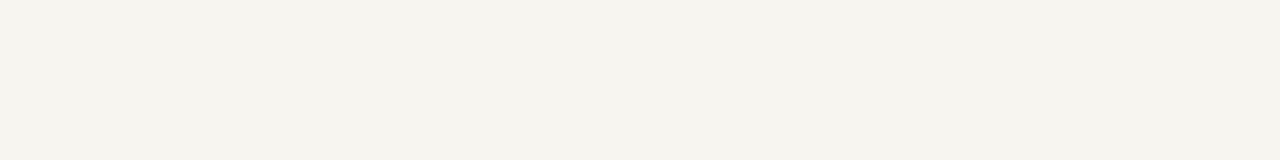
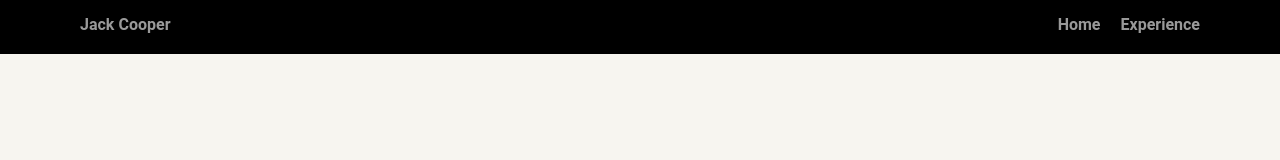
Before and after one commit to jackcooperr/techdegree-project-1, a plain HTML site: page experience.html in a window 1280 px wide. Drawn offline with Linux system fonts and the light colour scheme.

Commit message:
Updated experience.html
added the nav to experience.html file and also created href value Jack Cooper to also link to index.html.

```diff
--- a/experience.html
+++ b/experience.html
@@ -4,4 +4,13 @@
         <title>Jack's Experience</title>
         <link rel="stylesheet" href="styles.css">
     </head>
+    <body>
+        <nav class="main-nav">
+            <ul class="nav">
+              <li class="name"><a href="index.html">Jack Cooper</a></li>
+              <li><a href="index.html">Home</a></li>
+              <li><a href="experience.html">Experience</a></li>
+            </ul>
+        </nav>
+    </body>
 </html>
```
Also changed, not shown: index.html (+1 -1 lines).
